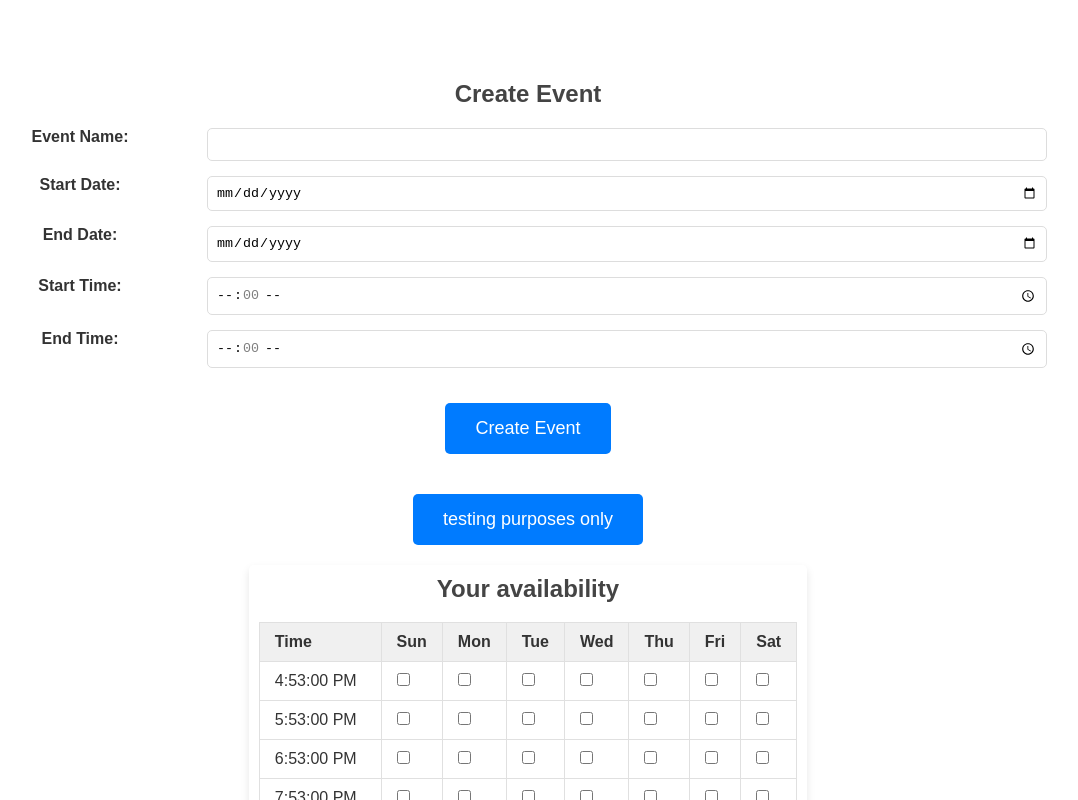
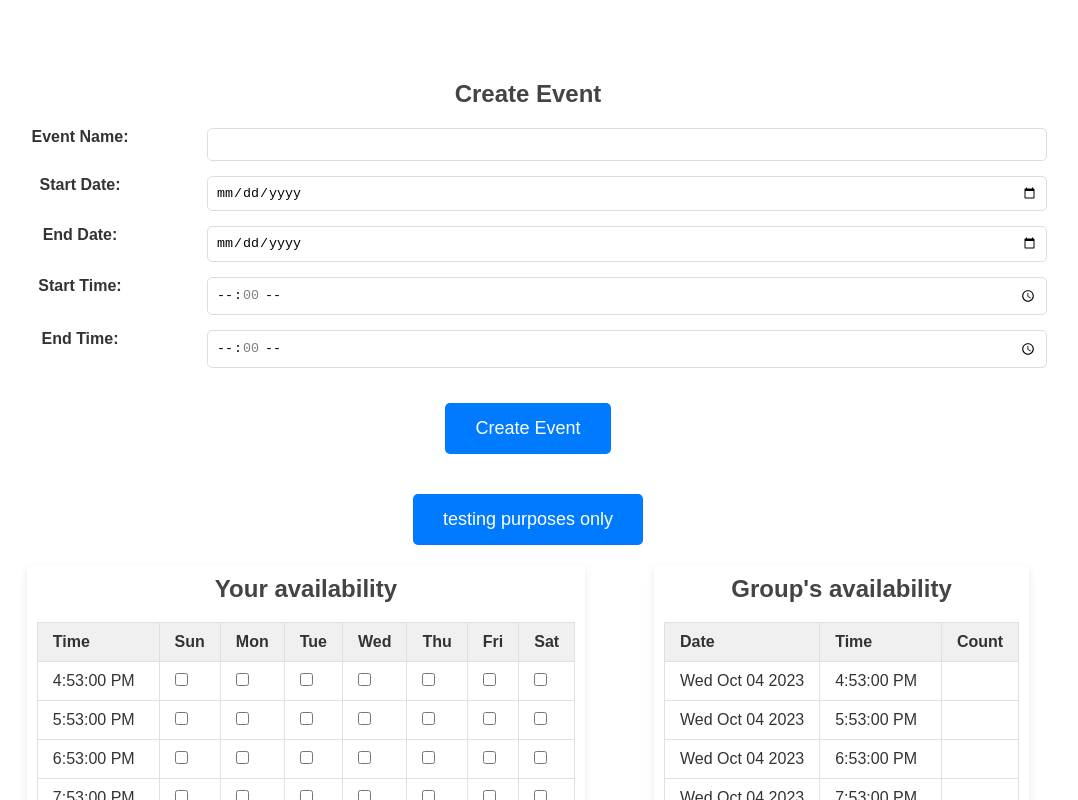
Before and after one commit to 392-f23/TimeSync, a React (Vite) app: page / in a window 1280 px wide. Both pictures are taken after a click on the button "testing purposes only". Shown: the top 800 px of the page, without its empty margins (112-1190 px from the left). Built offline with nearby package versions, Linux system fonts and the light colour scheme.

Commit message:
todooooo

```diff
--- a/src/components/EventForm.jsx
+++ b/src/components/EventForm.jsx
@@ -49,8 +49,10 @@ class EventForm extends Component {
     this.setState({ eventTableData });
   };
 
-  handleTimeSlotClick = (index) => {
+  handleTimeSlotClick = ({dayIndex, timeIndex}) => {
     const updatedEventTableData = [...this.state.eventTableData];
+
+    // TODO: !!!!!!!!!!!!!!!!!!!!!!!!!!!!!!!!!!! HERE
     updatedEventTableData[index].selected = !updatedEventTableData[index].selected;
     this.setState({ eventTableData: updatedEventTableData });
   };
@@ -59,7 +61,8 @@ class EventForm extends Component {
     const { eventName, startDate, endDate, startTime, endTime, eventTableData } = this.state;
 
 
-    // TODO: make "daysOfWeek" based on startTime and endTime
+    // TODO: make "daysOfWeek" based on startTime and E
+
     const daysOfWeek = ['Sun', 'Mon', 'Tue', 'Wed', 'Thu', 'Fri', 'Sat'];
 
     return (
@@ -106,11 +109,11 @@ class EventForm extends Component {
                     <tr key={timeIndex}>
                       <td>{slot.time}</td>
                       {daysOfWeek.map((day, dayIndex) => (
-                        <td key={dayIndex}>
+                        <td key={`${dayIndex}, ${timeIndex}`}>
                           <input
                             type="checkbox"
                             checked={slot.selected}
-                            onChange={() => this.handleTimeSlotClick(timeIndex)}
+                            onChange={() => this.handleTimeSlotClick({dayIndex, timeIndex})}
                           />
                         </td>
                       ))}
@@ -126,21 +129,17 @@ class EventForm extends Component {
             <table>
               <thead>
                 <tr>
+                  <th>Date</th>
                   <th>Time</th>
-                  {daysOfWeek.map(day => (
-                    <th key={day}>{day}</th>
-                  ))}
+                  <th>Count</th>
                 </tr>
               </thead>
               <tbody>
-                {eventTableData.map((slot, timeIndex) => (
-                  <tr key={timeIndex}>
+                {eventTableData.map((slot, index) => (
+                  <tr key={index}>
+                    <td>{slot.date}</td>
                     <td>{slot.time}</td>
-                    {daysOfWeek.map((day, dayIndex) => (
-                      <td key={dayIndex}>
-                        {/* You can put the count or any other relevant data here */}
-                      </td>
-                    ))}
+                    <td></td>
                   </tr>
                 ))}
               </tbody>
```
Lines whose indentation alone changed are shown as unchanged.
